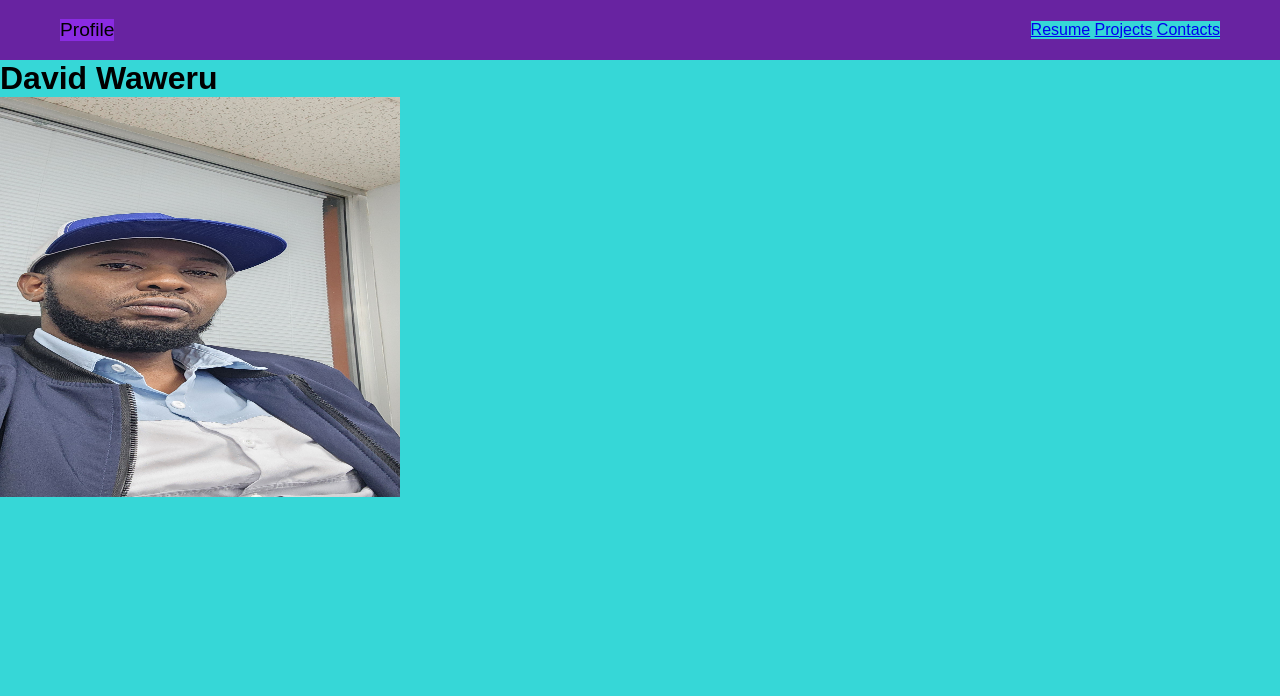
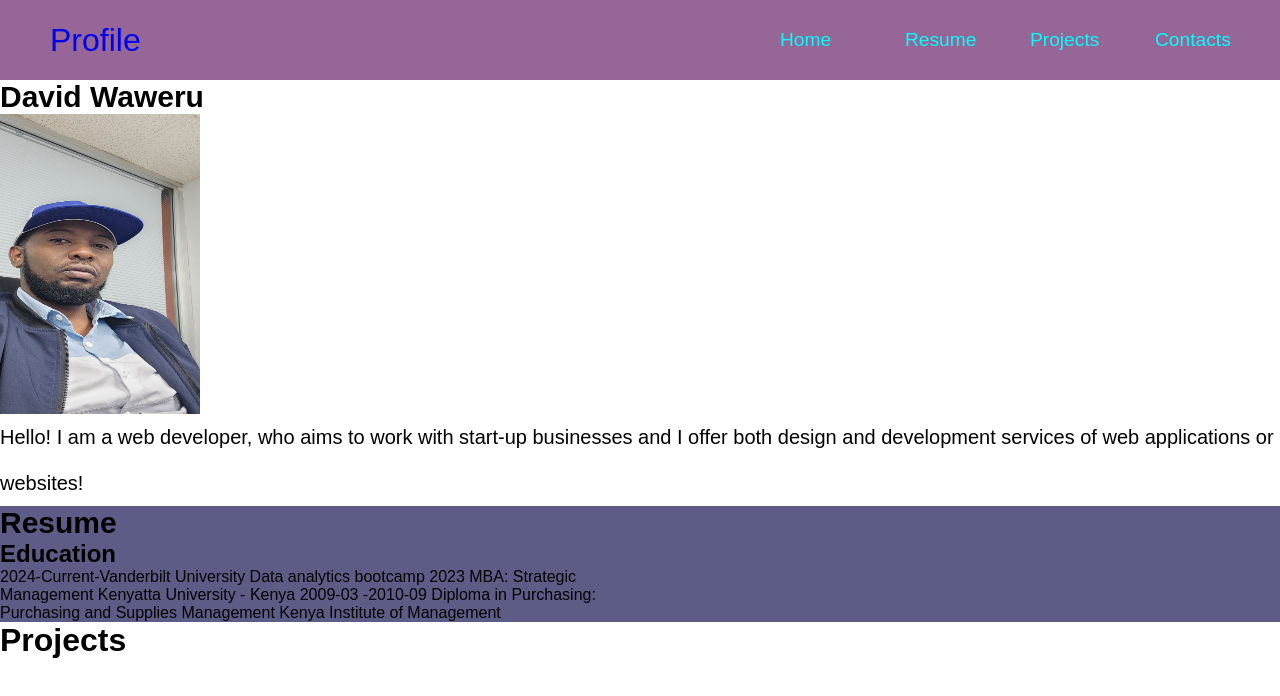
Before and after one commit to dnjegah/David-waweru-portfolio, a plain HTML site: page index.html in a window 1280 px wide. Drawn offline with Linux system fonts and the light colour scheme.

Commit message:
added a resume and projects section

```diff
--- a/index.html
+++ b/index.html
@@ -7,21 +7,59 @@
     <link rel="stylesheet" href="style.css">
 </head>
 <body>
-    <!-- Profile Section -->
-    <nav>
-        <div class="logo"> Profile</div>
-        <div class="nav-items">
-            <a href="/">Resume</a>
-            <a href="/">Projects</a>
-            <a href="/">Contacts</a>
+    <nav class="navbar">
+        <div class="navbar_container">
+        <a href="#home" id="navbar_logo">Profile</a>
         </div>
+        <ul class="navbar_menu">
+            <li class="navbar_item">
+        <a href="#home" class="navbar_links" id="home-page">Home</a>
+            </li>
+            <li class="navbar_item">
+        <a href="#resune" class="navbar_links" id="resume">Resume</a>
+            </li>
+            <li class="navbar_item">
+        <a href="#projects" class="navbar_links" id="projects-page">Projects</a>
+            </li>
+            <li class="navbar_item">
+        <a href="#contacts" class="navbar_links" id="contacts-page">Contacts</a>
+            </li>
+        </ul>
      </div>
     </nav>
+    <div class="column__left">
     <h1>David Waweru</h1>
-    <div class="column__left">
-    <img src="images/20240125_112656.jpg" alt="David Waweru"class="profile__image">
+    <img src="images/20240125_112656.jpg" alt="David Waweru profile__image"class="profile__image">
+    <p>Hello! I am a web developer,
+        who aims to work with start-up
+         businesses and I offer both design
+         and development services of web
+         applications or websites!
+        </p>
     </div>
-
-
+</div>
+<div class="resume">
+    <div class="resume_container">
+        <h1>Resume</h1>
+        <div class="resume_content">
+            <div class="resume_text">
+                <h2>Education</h2>
+                <p>2024-Current-Vanderbilt University
+                    Data analytics bootcamp
+                    2023 MBA: Strategic Management
+                    Kenyatta University - Kenya
+                    2009-03 -2010-09
+                    Diploma in Purchasing: Purchasing and Supplies Management
+                    Kenya Institute of Management
+                </p>
+            </div>
+        </div>
+    </div>
+</div>
+<div class="projects">
+    <div class="projects_container">
+        <h1>Projects</h1>
+    </div>
+</div>
 </body>
 </html>
--- a/style.css
+++ b/style.css
@@ -1,32 +1,111 @@
-*{
+* {
     box-sizing: border-box;
     margin: 0;
     padding: 0;
-    background-color: rgb(54, 215, 215);
     font-family: Arial, Helvetica, sans-serif;
     scroll-behavior: smooth;
 }
-.logo{
-    background: blueviolet;
-    font-size: larger;
-    justify-content: left;
+
+.navbar {
+    background: hwb(300 40% 41%);
+    height: 80px;
+    display: flex;
+    justify-content: center;
+    align-items: center;
+    font-size: 1.2rem;
+    position: sticky;
+    top: 0;
+    z-index: 999;
 }
-nav{
-    height: 60px;
-    background: #6823a1;
+.navbar_container {
     display: flex;
     justify-content: space-between;
+    height: 80px;
+    z-index: 1;
+    width: 100%;
+    max-width: 1300px;
+    margin: 0 auto;
+    padding: 0 50px;
+}
+
+#navbar_logo {
+    background-size: 100%;
+    display: flex;
     align-items: center;
-    padding: 0 60px;
-    font-size: 16px;
+    cursor: pointer;
+    text-decoration: none;
+    font-size: 2rem;
 }
-.column__left{
+.navbar_menu {
+    display: flex;
+    align-items: center;
+    list-style: none;
+}
+
+.navbar_item {
+    height: 80px;
+}
+.navbar_links {
+    color: aqua;
+    display: flex;
+    align-items: center;
+    width: 125px;
+    text-decoration: none;
+    height: 100%;
+}
+
+.navbar_links:hover {
+    color: rgb(86, 25, 25);
+}
+.column__left {
     display: flex;
     flex-direction: column;
-    justify-content: center;
-    align-self: center;
+    justify-content: space-evenly;
+    align-items: flex-start;
 }
-.profile__image{
-    width: 400px;
-    height: 400px;
+.column__left h1 {
+    font-size: 30px;
 }
+.column__left p {
+    font-size: 20px;
+    line-height: 2.3;
+}
+.profile__image {
+
+    width: 200px;
+    height: 300px;
+}
+
+@media screen {max-width: 960px) {
+    .navbar_container {
+        display: flex;
+        justify-content: space-between;
+        height: 80px;
+        z-index: 1;
+        width: 100%;
+        max-width: 1300px;
+        padding: 0;
+    }
+}
+
+}
+
+.resume {
+    padding: 60 px 60px;
+    background: rgb(92, 92, 135);
+}
+.resume_container {
+    display: flex;
+    flex-direction: column;
+    justify-content: flex-start;
+}
+.resume_container h1 {
+    font-size: 30px;
+}
+.resume_container resume ::content{
+    grid-template-columns: 1fr ;
+}
+.resume_container p {
+    display: grid;
+    grid-template-columns: 1fr 1fr ;
+}
```
